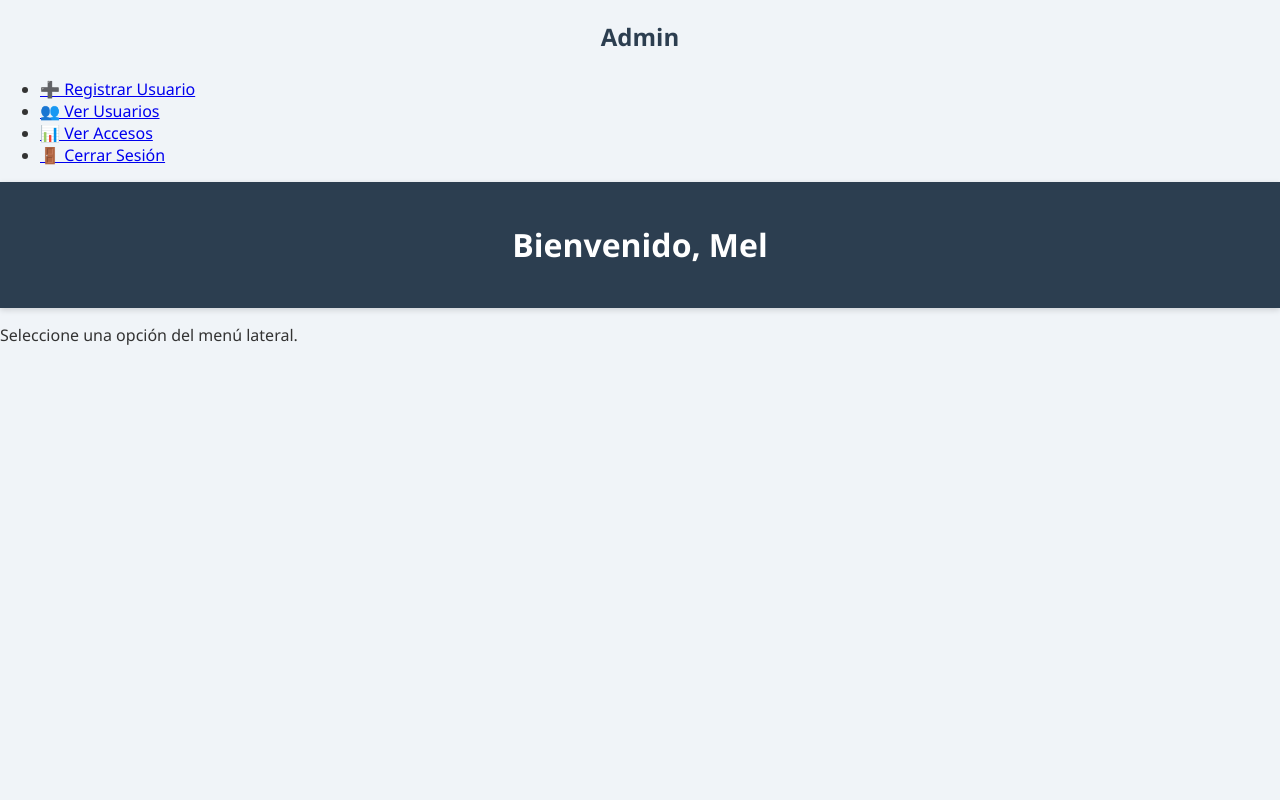
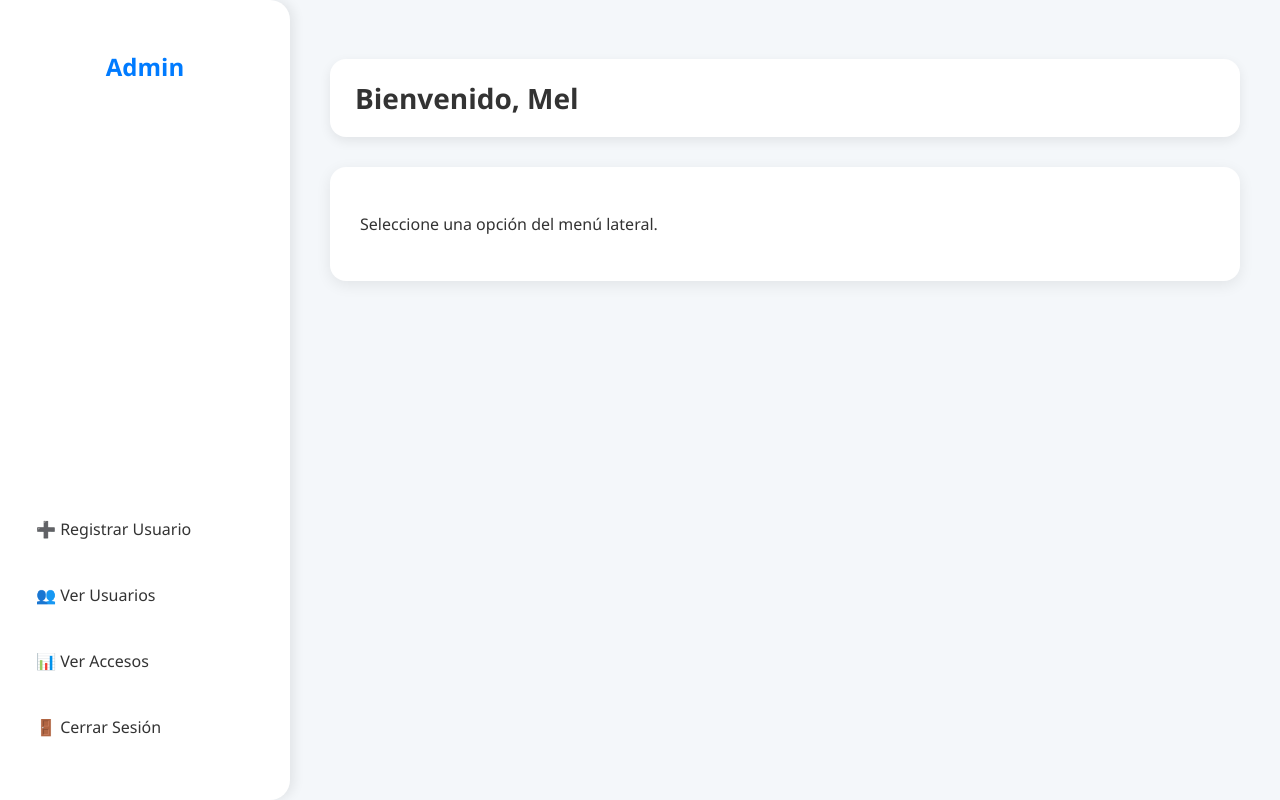
Before and after one commit to Loldeluis/Proyect_Aula, a PHP site: page /ProyectoAula/View/panel_admin/paneladmin.php in a window 1280 px wide. Run offline with PHP 8.4, Linux system fonts and the light colour scheme; a user stored in the database is signed in.

Commit message:
commit con objetos en admin completo  Exitosamente

```diff
--- a/View/CSS/panelAdmin.css
+++ b/View/CSS/panelAdmin.css
@@ -0,0 +1,80 @@
+body {
+    margin: 0;
+    font-family: 'Segoe UI', Tahoma, Geneva, Verdana, sans-serif;
+    background-color: #f4f7fa;
+    display: flex;
+    height: 100vh;
+}
+
+/* Barra lateral */
+.sidebar {
+    width: 250px;
+    background-color: #ffffff;
+    padding: 30px 20px;
+    box-shadow: 4px 0 12px rgba(0, 0, 0, 0.08);
+    border-radius: 0 20px 20px 0;
+    display: flex;
+    flex-direction: column;
+    justify-content: space-between;
+}
+
+.sidebar h2 {
+    text-align: center;
+    margin-bottom: 30px;
+    font-size: 24px;
+    color: #007BFF;
+}
+
+.sidebar nav ul {
+    list-style-type: none;
+    padding: 0;
+    margin: 0;
+}
+
+.sidebar nav ul li {
+    margin: 20px 0;
+}
+
+.sidebar nav ul li a {
+    display: block;
+    padding: 12px 16px;
+    text-decoration: none;
+    color: #333;
+    font-weight: 500;
+    border-radius: 12px;
+    transition: background-color 0.3s, color 0.3s;
+}
+
+.sidebar nav ul li a:hover {
+    background-color: #007BFF;
+    color: white;
+}
+
+/* Contenido principal */
+.main-content {
+    flex-grow: 1;
+    padding: 40px;
+}
+
+header {
+    margin-bottom: 30px;
+}
+
+header h1 {
+    font-size: 28px;
+    color: #333;
+    background-color: #ffffff;
+    padding: 20px 25px;
+    border-radius: 16px;
+    box-shadow: 0 4px 12px rgba(0, 0, 0, 0.08);
+}
+
+/* Sección dinámica */
+section {
+    background-color: #ffffff;
+    padding: 30px;
+    border-radius: 16px;
+    box-shadow: 0 4px 15px rgba(0, 0, 0, 0.08);
+    color: #333;
+    font-size: 16px;
+}
--- a/View/panel_admin/paneladmin.php
+++ b/View/panel_admin/paneladmin.php
@@ -10,7 +10,7 @@ if ($_SESSION['rol'] != 'admin') {
 <head>
     <meta charset="UTF-8">
     <title>Panel Admin</title>
-    <link rel="stylesheet" href="../CSS/desafios_crud.css"></head>
+    <link rel="stylesheet" href="../CSS/panelAdmin.css"></head>
 <body>
     <!-- Barra lateral -->
     <div class="sidebar">
@@ -19,7 +19,7 @@ if ($_SESSION['rol'] != 'admin') {
             <ul>
                 <li><a href="registrar_usuario.php">➕ Registrar Usuario</a></li>
                 <li><a href="usuarios.php">👥 Ver Usuarios</a></li>
-                 <li><a href="ver_accesos.php">📊 Ver Accesos</a></li>
+                 <li><a href="../../acceso.php">📊 Ver Accesos</a></li>
                 <li><a href="../../Controller/Peticiones/logout.php">🚪 Cerrar Sesión</a></li>
 
 
--- /dev/null
+++ b/acceso.php
@@ -0,0 +1,6 @@
+// acceso.php
+<?php
+require_once __DIR__ . '/Controller/Admin/AccesoController.php';
+
+$controlador = new AccesoController();
+$controlador->verAccesos();
```
Also changed, not shown: Controller/Admin/AccesoController.php (added, +15 -0 lines), View/panel_admin/ver_accesos.php (+12 -32 lines).
